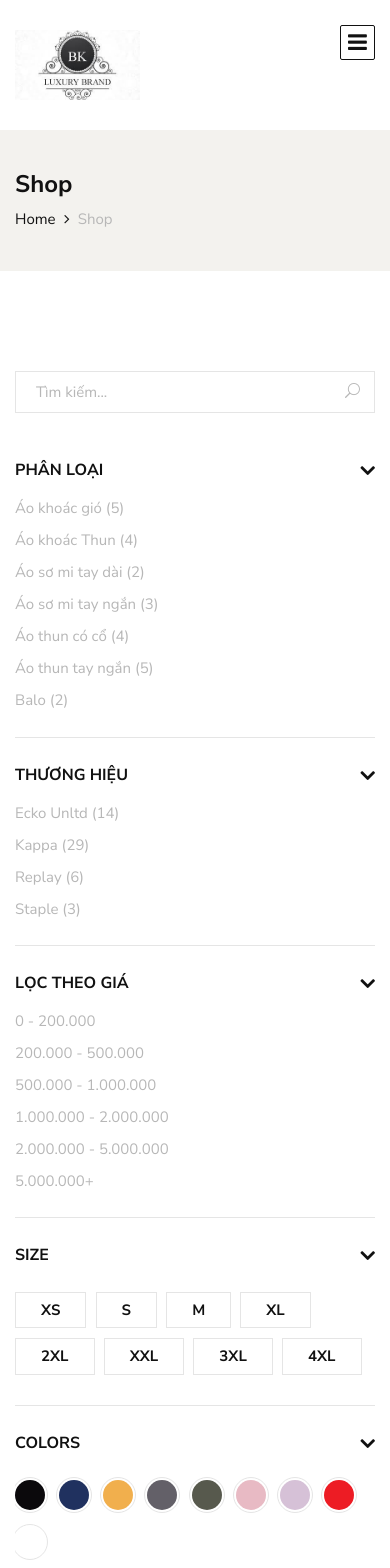
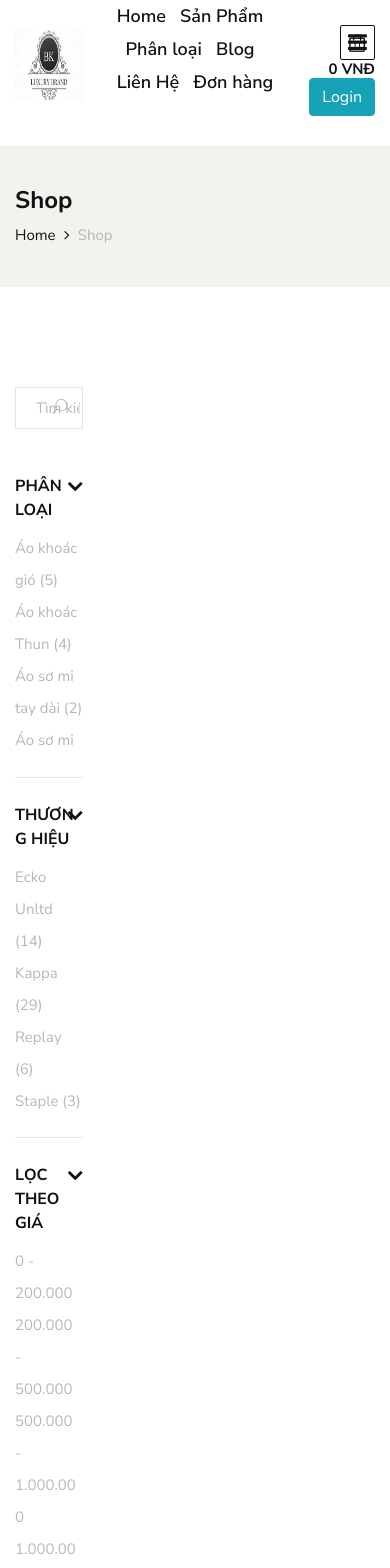
Before and after one commit to lephongplus2016/bk-fashion-shop-web-212, a PHP site: page /shop.php in a window 390 px wide. Shown: the top 1568 px of the page. Run offline with PHP 8.4, Linux system fonts and the light colour scheme; data comes from the database, SQL or seed files in the repository; some libraries are stand-ins or nearby versions.

Commit message:
responsive pages->category modified name

```diff
--- a/css/style.css
+++ b/css/style.css
@@ -479,7 +479,7 @@
 	position: absolute;
 	left: 0;
 	top: 56px;
-	width: 150px;
+	width: 200px;
 	background: #111111;
 	text-align: left;
 	padding: 5px 0;
@@ -3569,6 +3569,42 @@
 /* Wide Mobile = 480px */
 
 @media only screen and (max-width: 767px) {
+
+	.col-lg-3{
+		-ms-flex:0 0 25%;
+		flex:0 0 25%;
+		max-width:25%
+	}
+	.col-md-3{
+		-ms-flex:0 0 25%;
+		flex:0 0 25%;
+		max-width:25%
+	}
+	.col-lg-6{
+		-ms-flex:0 0 50%;
+		flex:0 0 50%;
+		max-width:50%
+	}
+	.col-md-6{
+		-ms-flex:0 0 50%;
+		flex:0 0 50%;
+		max-width:50%
+	}
+
+	.header__menu {
+		text-align: center;
+		padding: 0px 0 25px;
+	}
+
+	.header__menu ul li {
+		margin-right: 10px;
+	}
+	.header__nav__option a {
+		margin-right: 10px;
+	}
+	.header__nav__option .price {
+		margin-left: 0;
+	}
 	.canvas__open {
 		display: block;
 		font-size: 22px;
@@ -3755,16 +3791,16 @@
 		margin-bottom: 0;
 	}
 	.header__top {
-		display: none;
+		display: block;
 	}
 	.header .container {
 		position: relative;
 	}
 	.header__menu {
-		display: none;
+		display: block;
 	}
 	.header__nav__option {
-		display: none;
+		display: block;
 	}
 	.search-model-form input {
 		width: 100%;
@@ -3905,6 +3941,36 @@
 /* Small Device = 320px */
 
 @media only screen and (max-width: 479px) {
+	/*.col-lg-3{
+		-ms-flex:0 0 25%;
+		flex:0 0 25%;
+		max-width:25%
+	}
+	.col-md-3{
+		-ms-flex:0 0 25%;
+		flex:0 0 25%;
+		max-width:25%
+	}
+	.col-lg-6{
+		-ms-flex:0 0 50%;
+		flex:0 0 50%;
+		max-width:50%
+	}
+	.col-md-6{
+		-ms-flex:0 0 50%;
+		flex:0 0 50%;
+		max-width:50%
+	}
+
+	.header__menu ul li {
+		margin-right: 5px;
+	}
+	.header__nav__option a {
+		margin-right: 5px;
+	}
+	.header__nav__option .price {
+		margin-left: 0;
+	}  */
 	.cart__total {
 		padding: 35px 30px 40px;
 	}
--- a/inc/header.php
+++ b/inc/header.php
@@ -119,33 +119,48 @@
         </div> -->
         <div class="container">
             <div class="row">
-                <div class="col-lg-3 col-md-3">
+                <div class="col-lg-3 col-md-3"> <!-- 25%-->
                     <div class="header__logo">
                         <a href="./index.php"><img src="img/logobk.jpg" height="70px" alt=""></a>
                     </div>
                 </div>
-                <div class="col-lg-6 col-md-6">
+                <div class="col-lg-6 col-md-6"> <!-- 50%-->
                     <nav class="header__menu mobile-menu">
                         <ul>
                             <!--<li class="active"><a href="./index.php">Home</a></li>-->
                             <li><a href="./index.php">Home</a></li>
-                            <li><a href="./shop.php">Shop</a></li>
-                            <li><a href="#">Pages</a>
+                            <li><a href="./shop.php">Sản Phẩm</a></li>
+                            <li><a href="#">Phân loại</a>
                                 <ul class="dropdown">
-                                    <li><a href="./about.php">About Us</a></li>
+                        <!--        <li><a href="./about.php">About Us</a></li>
                                     <li><a href="./shop-details.php">Shop Details</a></li>
                                     <li><a href="./shopping-cart.php">Shopping Cart</a></li>
                                     <li><a href="./checkout.php">Check Out</a></li>
-                                    <li><a href="./blog-details.php">Blog Details</a></li>
+                                    <li><a href="./blog-details.php">Blog Details</a></li> -->
+                                    <?php
+                                        $catlist = $category->showCategorybyName();
+                                        if($catlist != false) {
+                                            while ($row = $catlist->fetch_assoc()) {
+                                                $product_by_category = $product->search_product_by_category($row['categoryId']);
+                                                if($product_by_category != false){
+                                                    $num = mysqli_num_rows($product_by_category);
+                                                }
+                                                else{
+                                                    $num = 0;
+                                                }
+                                    ?>
+                                                <li><a href="cat.php?Id=<?php echo $row['categoryId']; ?>"><?php echo $row['categoryName'];   echo " ($num)";?> </a></li>
+                                    <?php    }  ?>
+                                    <?php }   ?>
                                 </ul>
                             </li>
                             <li><a href="./blog.php">Blog</a></li>
-                            <li><a href="./contact.php">Contacts</a></li>
+                            <li><a href="./contact.php">Liên Hệ</a></li>
                             <li><a href="./orderdetail.php">Đơn hàng</a></li>
                         </ul>
                     </nav>
                 </div>
-                <div class="col-lg-3 col-md-3">
+                <div class="col-lg-3 col-md-3"> <!-- 25%-->
                     <div class="header__nav__option">
 <!--                    <a href="#" class="search-switch"><img src="img/icon/search.png" alt=""></a>-->
                         <a href="shopping-cart.php"><img src="img/icon/cart.png" alt=""> <span>0</span></a>
--- a/inc/sidebar_in_shoppage.php
+++ b/inc/sidebar_in_shoppage.php
@@ -32,7 +32,7 @@
 
                                                                 ?>
 
-                                                            <li><a href="productbycat.php?categoryId=<?php echo $row['categoryId']; ?>"><?php echo $row['categoryName'];   echo " ($num)";?> </a></li>
+                                                            <li><a href="cat.php?Id=<?php echo $row['categoryId']; ?>"><?php echo $row['categoryName'];   echo " ($num)";?> </a></li>
 
                                                     <?php    }  ?>
                                                     <?php }   ?>
@@ -65,7 +65,7 @@
 
                                                                 ?>
 
-                                                            <li><a href="productbybrand.php?brandId=<?php echo $row['brandId']; ?>"><?php echo $row['brandName']; echo " ($num)";?></a></li>
+                                                            <li><a href="brand.php?id=<?php echo $row['brandId']; ?>"><?php echo $row['brandName']; echo " ($num)";?></a></li>
 
                                                     <?php    }  ?>
                                                     <?php }   ?>
@@ -82,12 +82,12 @@
                                         <div class="card-body">
                                             <div class="shop__sidebar__price">
                                                 <ul>
-                                                    <li><a href="productbyprice.php?pricelv=0"> 0 - 200.000</a></li>
-                                                    <li><a href="productbyprice.php?pricelv=1"> 200.000 - 500.000</a></li>
-                                                    <li><a href="productbyprice.php?pricelv=2">500.000 - 1.000.000</a></li>
-                                                    <li><a href="productbyprice.php?pricelv=3">1.000.000 - 2.000.000</a></li>
-                                                    <li><a href="productbyprice.php?pricelv=4">2.000.000 - 5.000.000</a></li>
-                                                    <li><a href="productbyprice.php?pricelv=5">5.000.000+</a></li>
+                                                    <li><a href="price.php?pricelv=0"> 0 - 200.000</a></li>
+                                                    <li><a href="price.php?pricelv=1"> 200.000 - 500.000</a></li>
+                                                    <li><a href="price.php?pricelv=2">500.000 - 1.000.000</a></li>
+                                                    <li><a href="price.php?pricelv=3">1.000.000 - 2.000.000</a></li>
+                                                    <li><a href="price.php?pricelv=4">2.000.000 - 5.000.000</a></li>
+                                                    <li><a href="price.php?pricelv=5">5.000.000+</a></li>
                                                 </ul>
                                             </div>
                                         </div>
```
Also changed, not shown: brand.php (renamed from productbybrand.php, +8 -8 lines), cat.php (renamed from productbycat.php, +8 -8 lines), price.php (renamed from productbyprice.php, +7 -7 lines).
